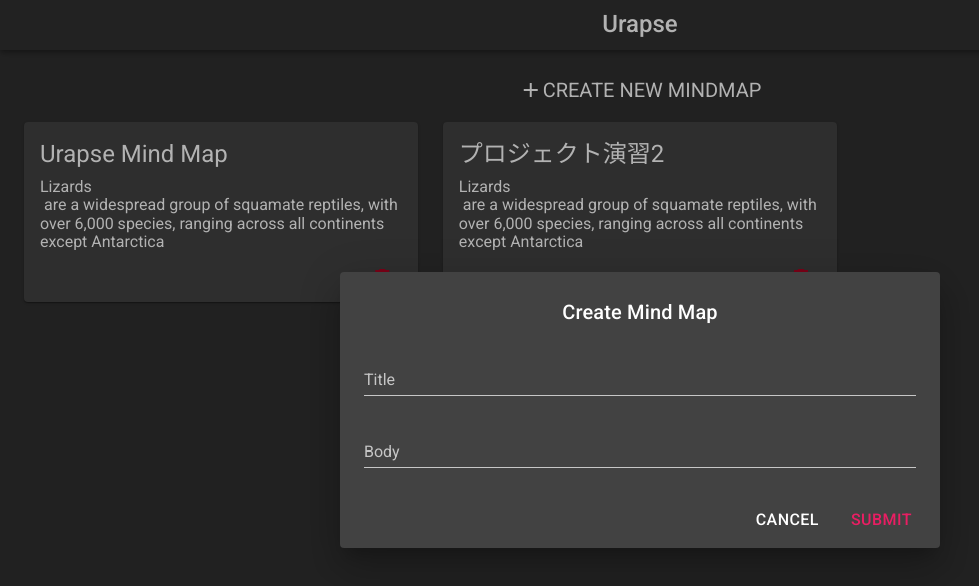
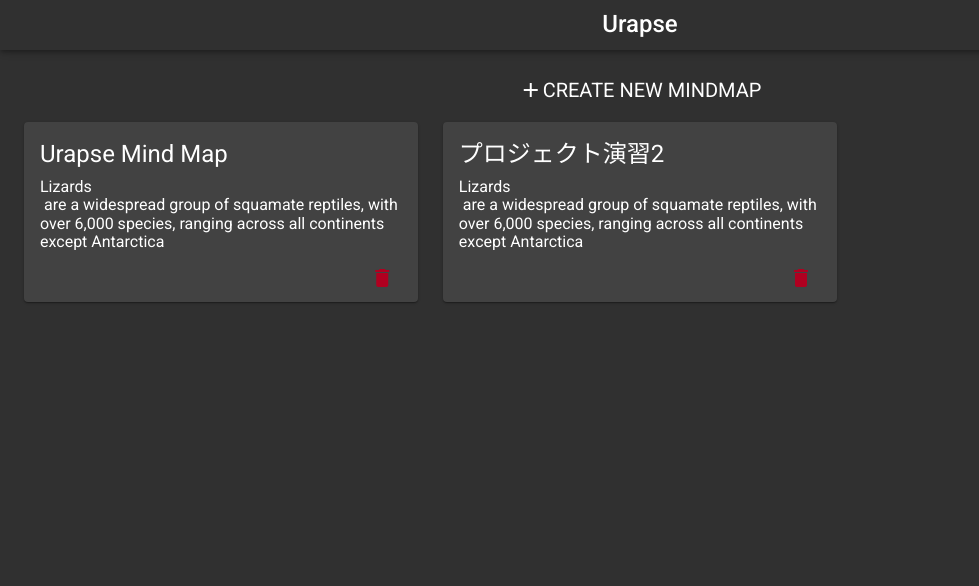
Before and after one commit to Nexus0831/urapse, a Vue app: page / in a window 1280 px wide. Shown: the top 586 px of the page, without its empty margins (0-979 px from the left). Built offline with nearby package versions, Linux system fonts and the light colour scheme.

Commit message:
feat: DialogFormの表示＆非表示を実装

```diff
--- a/src/components/CreateButton.vue
+++ b/src/components/CreateButton.vue
@@ -1,6 +1,6 @@
 <template>
   <div id="create-container">
-    <div class="create-button" @click="rippleEvent">
+    <div class="create-button" @click="rippleEvent" @click.capture="$emit('click-action')" >
       <i class="material-icons">add</i>
       Create New MindMap
     </div>
--- a/src/components/DialogForm.vue
+++ b/src/components/DialogForm.vue
@@ -1,5 +1,5 @@
 <template>
-  <div id="dialog-form">
+  <div id="dialog-form" @click.self="dialogClose">
     <div class="surface">
       <div class="dialog-form-title">Create Mind Map</div>
       <div class="dialog-form-input">
@@ -14,14 +14,14 @@
           style="color: #FFF"
           rippleColor="rgba(255, 255, 255, 0.5)"
           hoverColor="rgba(255, 255, 255, 0.08)"
-          @click-action="test"
+          @click-action="dialogClose"
         />
         <Button
           buttonText="SUBMIT"
           style="color: #e91e63"
           rippleColor="rgba(233, 30, 99, 0.5)"
           hoverColor="rgba(233, 30, 99, 0.2)"
-          @click-action="test"
+          @click-action="dialogClose"
         />
       </div>
     </div>
@@ -37,14 +37,12 @@ import Button from '@/components/Button.vue';
   components: {
     MaterialInput,
     Button
-  },
-  methods: {
-    test: () => {
-      console.log("click");
-    }
   }
 })
 export default class DialogForm extends Vue {
+  dialogClose() {
+    this.$store.commit('SET_IS_DIALOG_OPEN', false);
+  }
 }
 </script>
 
@@ -115,4 +113,11 @@ export default class DialogForm extends Vue {
     align-items center
     justify-content flex-end
     /*--- end ---*/
+
+.dialog-enter-active, .dialog-leave-active
+  will-change opacity
+  transition: opacity 225ms cubic-bezier(0.4, 0, 0.2, 1) 0ms;
+
+.dialog-enter, .dialog-leave-to
+  opacity: 0
 </style>
--- a/src/components/HomeView.vue
+++ b/src/components/HomeView.vue
@@ -1,6 +1,6 @@
 <template>
   <div id="home">
-    <CreateButton />
+    <CreateButton @click-action="openDialog"/>
     <div id="cards">
       <template v-for="item in testData">
         <Card
@@ -12,7 +12,9 @@
         />
       </template>
     </div>
-    <DialogForm />
+    <transition name="dialog">
+      <DialogForm v-if="isDialogOpen"/>
+    </transition>
   </div>
 </template>
 
@@ -31,16 +33,15 @@ import DialogForm from './DialogForm.vue';
   },
   computed: {
     ...mapState([
-      'testData'
+      'testData',
+      'isDialogOpen'
     ]),
   }
 })
 export default class HomeView extends Vue {
-  // @Prop() private mindMap!: object;
-
-  // mounted() {
-  //   console.log(this.$store.state.title);
-  // }
+  openDialog() {
+    this.$store.commit('SET_IS_DIALOG_OPEN', true);
+  }
 }
 </script>
 
--- a/src/store.ts
+++ b/src/store.ts
@@ -20,11 +20,15 @@ export default new Vuex.Store({
       },
     ],
     alertId: '',
+    isDialogOpen: false,
   },
   mutations: {
     SET_ALERT_ID: (state, key) => {
       state.alertId = key;
     },
+    SET_IS_DIALOG_OPEN: (state, isOpen) => {
+      state.isDialogOpen = isOpen;
+    },
   },
   actions: {
   },
```
